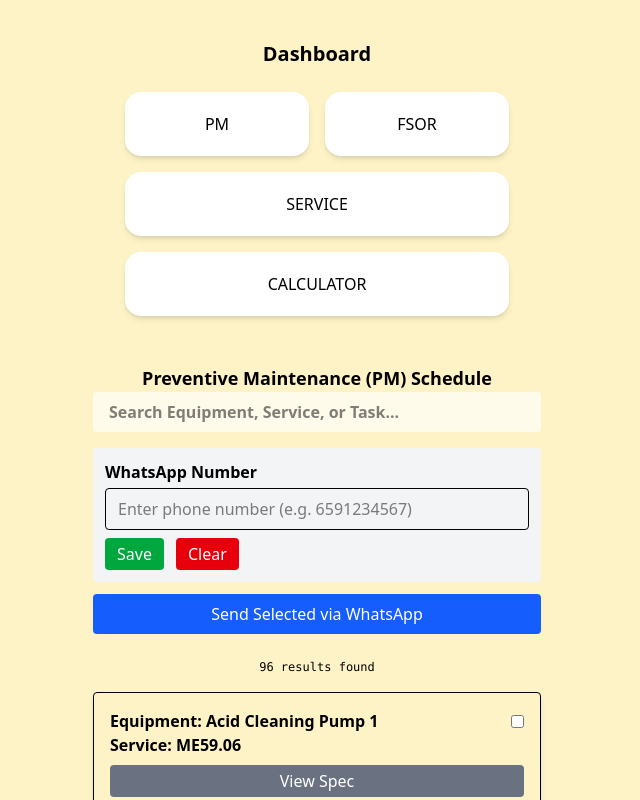
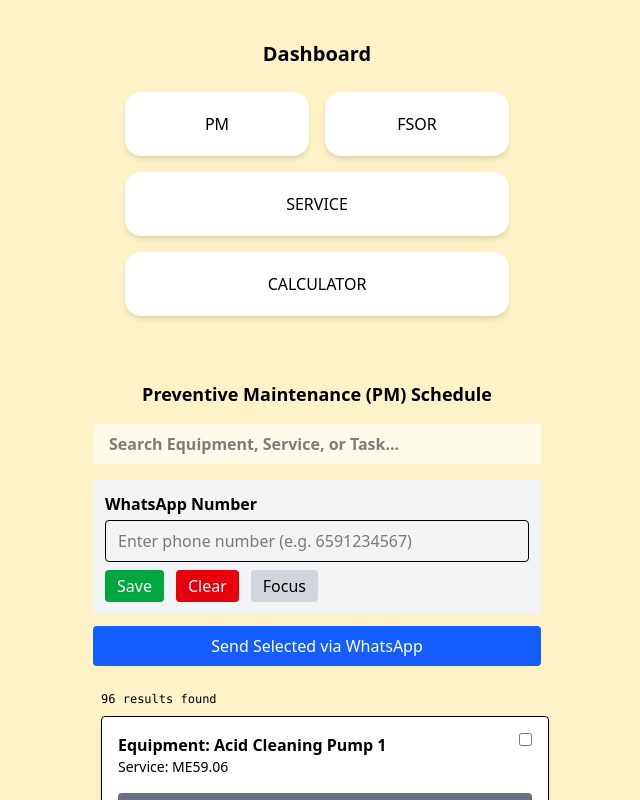
Before and after one commit to mabs-ceo/work-mech, a React (Vite) app: page /dashboard/pm in a window 1280 px wide. Shown: the top 800 px of the page, without its empty margins (323-963 px from the left). Built offline with nearby package versions, Linux system fonts and the light colour scheme.

Commit message:
changes made and optimised

```diff
--- a/src/App.jsx
+++ b/src/App.jsx
@@ -3,12 +3,13 @@ import { useState } from 'react'
 import './App.css'
 import {  BrowserRouter, Route, Routes } from 'react-router'
 import Dashboard from './Dashboard'
-import PM from './components/PM'
+
 import Home from './components/Screen/Home'
 import FSOR from './components/FSOR'
 
 import Service from './components/Service'
 import PumpCalSuite from './components/PumpCal'
+import MobilePm from './components/Screen/MobilePm'
 
 function App() {
   const [count, setCount] = useState(0)
@@ -19,7 +20,7 @@ function App() {
   <Routes>
   <Route path='/' element={<Home />} />
   <Route path={"dashboard"} element={<Dashboard />} >
-  <Route path={"pm"} element={<PM />} />
+  <Route path={"pm"} element={<MobilePm />} />
   <Route path={"fsor"} element={<FSOR />} />
   <Route path={"service"} element={<Service />} />
   <Route path={"cal"} element={<PumpCalSuite />} />
--- a/src/components/PM.jsx
+++ b/src/components/PM.jsx
@@ -1,44 +1,12 @@
 import React from 'react'
 
-import {getCurrentMonthEquipment} from '../functions/controllers/equipment.controller.js'
-import { useState } from 'react';
-import { useEffect } from 'react';
+
 import MobilePm from './Screen/MobilePm';
 
-import { filterservice } from '../functions/controllers/service.controller.js';
-
 export default function PM() {
-    const [data, setData] = useState(null);
-    const isMobile = window.innerWidth <= 768;
-    useEffect(() => {
-     const pmData = async () => {
-       const {pm ,spec} = await getCurrentMonthEquipment();
-       const data =  filterservice(spec);
-
-     const editedPM = pm.map(item => {
-        const serviceInfo = data.find(service => service['Service No'] === item['Svc Pkg']);
-        return {
-          ...item,
-          ServiceDetails: serviceInfo || {}
-        };
-      });
 
 
-       setData(editedPM);
-
-     };
-     pmData();
-      }, []);
-useEffect(() => {
-    const handleResize = () => {
-      window.location.reload();
-    };
-    window.addEventListener('resize', handleResize);
-    return () => {
-      window.removeEventListener('resize', handleResize);
-    };
-  }, [ isMobile]);
-  return <MobilePm data={data} />
+  return <MobilePm  />
 
 
 
--- a/src/components/Screen/MobilePm.jsx
+++ b/src/components/Screen/MobilePm.jsx
@@ -1,186 +1,367 @@
-import React, { useState, useEffect, useMemo } from "react";
+import React, { useCallback, useEffect, useMemo, useRef, useState } from "react";
+import { getCurrentMonthEquipment } from "../../functions/controllers/equipment.controller";
+import { filterservice } from "../../functions/controllers/service.controller";
 
-// ✅ Memoized phone input so it doesn't lose focus on re-renders
-const PhoneInput = React.memo(({ phoneNumber, setPhoneNumber }) => (
+// Small, accessible toast for non-blocking notifications
+const Toast = ({ message, onClose }) => {
+  useEffect(() => {
+    if (!message) return;
+    const id = setTimeout(onClose, 3500);
+    return () => clearTimeout(id);
+  }, [message, onClose]);
+
+  if (!message) return null;
+
+  return (
+    <div
+      role="status"
+      aria-live="polite"
+      className="fixed bottom-4 right-4 max-w-xs p-3 rounded shadow bg-white text-sm border"
+      style={{ zIndex: 9999 }}
+    >
+      {message}
+    </div>
+  );
+};
+
+// Memoized phone input with forwardRef so focus is preserved across re-renders
+const PhoneInput = React.memo(
+  React.forwardRef(function PhoneInput({ value, onChange, id }, ref) {
+    return (
       <input
-    type="tel" // ✅ ensures mobile keypad stays open
-    value={phoneNumber}
-    onChange={(e) => setPhoneNumber(e.target.value)}
+        id={id}
+        ref={ref}
+        inputMode="tel"
+        pattern="[0-9]*"
+        autoComplete="tel"
+        type="tel"
+        value={value}
+        onChange={onChange}
         className="w-full px-3 py-2 rounded border"
         placeholder="Enter phone number (e.g. 6591234567)"
-    onFocus={() => console.log("focused")}
-    onBlur={() => console.log("blurred")}
+        aria-label="WhatsApp phone number"
       />
-));
+    );
+  })
+);
 
-export default function MobilePm({ data }) {
+PhoneInput.displayName = "PhoneInput";
+
+// Helper to create a stable id for each item (fallback to index if necessary)
+const makeItemId = (item, idx) => {
+  const name = item?.["Equipment Name"] || "";
+  const pkg = item?.["Svc Pkg"] || "";
+  return `${name}||${pkg}||${idx}`;
+};
+
+export default function MobilePm() {
+  const [data, setData] = useState([]);
+  const [loading, setLoading] = useState(true);
+  const [error, setError] = useState("");
+
   const [searchTerm, setSearchTerm] = useState("");
-  const [selectedId, setSelectedId] = useState(null);
-  const [isExpand, setIsExpand] = useState(false);
-  const [selectedItems, setSelectedItems] = useState([]);
+  const [expandedId, setExpandedId] = useState(null);
+  const [selectedIds, setSelectedIds] = useState([]); // array of stable ids
   const [phoneNumber, setPhoneNumber] = useState("");
-  const [message, setMessage] = useState("");
+  const [toastMessage, setToastMessage] = useState("");
 
-  // Load saved phone
+  const phoneRef = useRef(null);
+  const isMountedRef = useRef(true);
+
+  // detect mobile width reactively (no reload)
+  const [isMobile, setIsMobile] = useState(() =>
+    typeof window !== "undefined" ? window.innerWidth <= 768 : false
+  );
+
   useEffect(() => {
+    isMountedRef.current = true;
+    return () => {
+      isMountedRef.current = false;
+    };
+  }, []);
+
+  useEffect(() => {
+    const onResize = () => {
+      setIsMobile(window.innerWidth <= 768);
+    };
+    window.addEventListener("resize", onResize);
+    return () => window.removeEventListener("resize", onResize);
+  }, []);
+
+  // Load saved phone from localStorage once
+  useEffect(() => {
+    try {
       const saved = localStorage.getItem("pm_phone");
       if (saved) setPhoneNumber(saved);
+    } catch (err) {
+      // ignore localStorage errors silently
+      // but surface small toast for the user
+      setToastMessage("Could not read saved phone");
+    }
   }, []);
 
-  const savePhone = () => {
-    if (phoneNumber.trim()) {
-      localStorage.setItem("pm_phone", phoneNumber);
-      setMessage("✅ Phone saved!");
-    } else {
-      setMessage("⚠️ Enter a valid phone number");
+  // Fetch and prepare data
+  useEffect(() => {
+    let cancelled = false;
+
+    const load = async () => {
+      setLoading(true);
+      setError("");
+      try {
+        const { pm = [], spec } = (await getCurrentMonthEquipment()) || {};
+        const services = Array.isArray(spec) ? filterservice(spec) : [];
+
+        const editedPM = Array.isArray(pm)
+          ? pm.map((item) => {
+              const serviceInfo = services.find(
+                (s) => s?.["Service No"] === item?.["Svc Pkg"]
+              );
+              return {
+                ...item,
+                ServiceDetails: serviceInfo || {},
+              };
+            })
+          : [];
+
+        if (!cancelled && isMountedRef.current) {
+          setData(editedPM);
+        }
+      } catch (err) {
+        console.error("Failed to load PM data", err);
+        if (!cancelled && isMountedRef.current) setError("Failed to load data");
+      } finally {
+        if (!cancelled && isMountedRef.current) setLoading(false);
       }
     };
 
-  const clearPhone = () => {
-    localStorage.removeItem("pm_phone");
-    setPhoneNumber("");
-    setMessage("ℹ️ Phone cleared");
+    load();
+
+    return () => {
+      cancelled = true;
     };
+  }, []);
 
-  const sendWhatsApp = () => {
-    if (!phoneNumber.trim()) {
-      setMessage("⚠️ Enter phone number");
+  // Create item map and stable ids so selection uses ids instead of object references
+  const itemsWithIds = useMemo(() => {
+    return data.map((item, idx) => ({ id: makeItemId(item, idx), item }));
+  }, [data]);
+
+  const itemsById = useMemo(() => {
+    const map = new Map();
+    itemsWithIds.forEach(({ id, item }) => map.set(id, item));
+    return map;
+  }, [itemsWithIds]);
+
+  // Filtered data (search) - memoized
+  const filtered = useMemo(() => {
+    const term = searchTerm.trim().toLowerCase();
+    if (!term) return itemsWithIds;
+
+    return itemsWithIds.filter(({ id, item }) => {
+      const name = (item["Equipment Name"] || "").toLowerCase();
+      const pkg = (item["Svc Pkg"] || "").toLowerCase();
+      const details = item.ServiceDetails || {};
+      const keys = Object.keys(details);
+      const tasks = keys[1] && Array.isArray(details[keys[1]]) ? details[keys[1]] : [];
+
+      const taskMatch = tasks.some((t) => String(t).toLowerCase().includes(term));
+      return name.includes(term) || pkg.includes(term) || taskMatch;
+    });
+  }, [itemsWithIds, searchTerm]);
+
+  // Selection: toggle id
+  const toggleSelect = useCallback((id) => {
+    setSelectedIds((prev) => {
+      const found = prev.includes(id);
+      if (found) return prev.filter((x) => x !== id);
+      return [...prev, id];
+    });
+  }, []);
+
+  // Save/clear phone handlers
+  const savePhone = useCallback(() => {
+    const trimmed = phoneNumber.trim();
+    if (!/^[0-9]{6,15}$/.test(trimmed)) {
+      setToastMessage("Please enter a valid phone number (digits only)");
       return;
     }
-    if (selectedItems.length === 0) {
-      setMessage("⚠️ Select items first");
+    try {
+      localStorage.setItem("pm_phone", trimmed);
+      setToastMessage("Phone saved");
+    } catch (err) {
+      console.error("Failed to save phone", err);
+      setToastMessage("Failed to save phone");
+    }
+  }, [phoneNumber]);
+
+  const clearPhone = useCallback(() => {
+    try {
+      localStorage.removeItem("pm_phone");
+    } catch (err) {
+      // ignore
+    }
+    setPhoneNumber("");
+    setToastMessage("Phone cleared");
+    phoneRef.current?.focus();
+  }, []);
+
+  // Send WhatsApp message
+  const sendWhatsApp = useCallback(() => {
+    const trimmed = phoneNumber.trim();
+    if (!/^[0-9]{6,15}$/.test(trimmed)) {
+      setToastMessage("Enter a valid phone number before sending");
+      phoneRef.current?.focus();
       return;
     }
 
-    const msg = selectedItems
-      .map((i, n) => `${n + 1}. ${i["Equipment Name"]} - ${i["Svc Pkg"]}`)
-      .join("\n");
+    if (selectedIds.length === 0) {
+      setToastMessage("Select at least one item to send");
+      return;
+    }
 
-    window.open(
-      `https://wa.me/${phoneNumber}?text=${encodeURIComponent(msg)}`,
-      "_blank"
+    const lines = selectedIds.map((id, i) => {
+      const item = itemsById.get(id);
+      const name = item?.["Equipment Name"] || "(unknown)";
+      const pkg = item?.["Svc Pkg"] || "(unknown)";
+      return `${i + 1}. ${name} - ${pkg}`;
+    });
+
+    const msg = lines.join("\\n");
+    const url = `https://wa.me/${trimmed}?text=${encodeURIComponent(msg)}`;
+
+    // open in new tab
+    try {
+      window.open(url, "_blank", "noopener,noreferrer");
+      setToastMessage("Opening WhatsApp...");
+    } catch (err) {
+      console.error("Failed to open WhatsApp", err);
+      setToastMessage("Unable to open WhatsApp");
+    }
+  }, [phoneNumber, selectedIds, itemsById]);
+
+  const dismissToast = useCallback(() => setToastMessage(""), []);
+
+  // Render helpers
+  const handleExpand = useCallback((id) => {
+    setExpandedId((prev) => (prev === id ? null : id));
+  }, []);
+
+  if (loading) {
+    return (
+      <div className="p-4">Loading...</div>
     );
-  };
+  }
 
-  // Filtered data safely
-  const filteredData = useMemo(() => {
-    if (!Array.isArray(data)) return [];
-
-    return data.filter((item) => {
-      const term = searchTerm.toLowerCase();
-      const name = item["Equipment Name"]?.toLowerCase() || "";
-      const pkg = item["Svc Pkg"]?.toLowerCase() || "";
-      const details = item.ServiceDetails || {};
-      const keys = Object.keys(details);
-      const tasks =
-        keys[1] && Array.isArray(details[keys[1]]) ? details[keys[1]] : [];
-
-      const taskMatch = tasks.some((t) => t.toLowerCase().includes(term));
-      return name.includes(term) || pkg.includes(term) || taskMatch;
-    });
-  }, [data, searchTerm]);
-
-  const toggleSelectItem = (item) => {
-    setSelectedItems((prev) =>
-      prev.includes(item) ? prev.filter((x) => x !== item) : [...prev, item]
+  if (error) {
+    return (
+      <div className="p-4 text-red-600">{error}</div>
     );
-  };
+  }
 
   return (
-    <div className="flex flex-col items-center max-w-[750px] mx-auto min-h-screen">
-      <h1 className="font-bold text-lg mt-2">
-        Preventive Maintenance (PM) Schedule
-      </h1>
+    <div className="flex flex-col items-center max-w-[750px] mx-auto min-h-screen p-4">
+      <h1 className="font-bold text-lg mt-2">Preventive Maintenance (PM) Schedule</h1>
 
-      {/* --- HEADER SECTION --- */}
-      <div className="w-full max-w-md">
-        {/* Search input */}
+      <div className="w-full max-w-md mt-4">
+        <label htmlFor="pm-search" className="sr-only">
+          Search equipment, service or task
+        </label>
         <input
+          id="pm-search"
           value={searchTerm}
           onChange={(e) => setSearchTerm(e.target.value)}
           className="font-bold mb-4 w-full bg-amber-50 px-4 py-2 rounded"
           placeholder="Search Equipment, Service, or Task..."
+          aria-label="Search equipment, service or task"
         />
 
-        {/* Phone number */}
         <div className="bg-gray-100 p-3 rounded mb-3">
-          <p className="font-semibold mb-1">WhatsApp Number</p>
+          <label htmlFor="pm-phone" className="font-semibold mb-1 block">
+            WhatsApp Number
+          </label>
+
           <PhoneInput
-            phoneNumber={phoneNumber}
-            setPhoneNumber={setPhoneNumber}
+            id="pm-phone"
+            ref={phoneRef}
+            value={phoneNumber}
+            onChange={(e) => setPhoneNumber(e.target.value)}
           />
+
           <div className="flex gap-3 mt-2">
             <button
               onClick={savePhone}
               className="bg-green-600 text-white px-3 py-1 rounded"
+              aria-label="Save phone number"
             >
               Save
             </button>
             <button
               onClick={clearPhone}
               className="bg-red-600 text-white px-3 py-1 rounded"
+              aria-label="Clear phone number"
             >
               Clear
             </button>
+            <button
+              onClick={() => phoneRef.current?.focus()}
+              className="bg-gray-300 text-black px-3 py-1 rounded"
+              aria-label="Focus phone input"
+            >
+              Focus
+            </button>
           </div>
-          {message && (
-            <p className="text-sm mt-2 text-blue-700 font-medium">{message}</p>
-          )}
         </div>
 
-        {/* WhatsApp send button */}
         <button
           onClick={sendWhatsApp}
           className="bg-blue-600 text-white px-4 py-2 rounded w-full mb-4"
+          aria-label="Send selected items via WhatsApp"
         >
           Send Selected via WhatsApp
         </button>
+
+        <p className="font-mono text-[12px] m-2">{filtered.length} results found</p>
+
+        {filtered.map(({ id, item }, index) => {
+          const details = item.ServiceDetails || {};
+          const keys = Object.keys(details);
+          const tasks = keys[1] && Array.isArray(details[keys[1]]) ? details[keys[1]] : [];
+          const isSelected = selectedIds.includes(id);
+
+          return (
+            <article
+              key={id}
+              className={`border p-4 m-2 rounded shadow-md w-full max-w-md ${isSelected ? "bg-green-50 border-green-600" : "bg-white"}`}
+            >
+              <div className="flex justify-between items-start">
+                <div>
+                  <h2 className="font-semibold">Equipment: {item["Equipment Name"]}</h2>
+                  <p className="text-sm">Service: {item["Svc Pkg"]}</p>
                 </div>
 
-      <p className="font-mono text-[12px] m-2">{filteredData.length} results found</p>
-
-      {/* --- LIST SECTION --- */}
-      {filteredData.map((item, index) => {
-        const details = item.ServiceDetails || {};
-        const keys = Object.keys(details);
-        const tasks =
-          keys[1] && Array.isArray(details[keys[1]]) ? details[keys[1]] : [];
-        const isSelected = selectedItems.includes(item);
-
-        return (
-          <div
-            key={index}
-            className={`border p-4 m-2 rounded shadow-md w-full max-w-md ${
-              isSelected ? "bg-green-50 border-green-600" : ""
-            }`}
-          >
-            {/* Top row */}
-            <div className="flex justify-between items-center">
-              <h2 className="font-semibold">
-                Equipment: {item["Equipment Name"]}
-              </h2>
+                <div className="flex flex-col items-end gap-2">
+                  <label className="flex items-center gap-2">
                     <input
                       type="checkbox"
                       checked={isSelected}
-                onChange={() => toggleSelectItem(item)}
+                      onChange={() => toggleSelect(id)}
+                      aria-checked={isSelected}
+                      aria-label={`Select ${item["Equipment Name"]} service ${item["Svc Pkg"]}`}
                     />
+                  </label>
+                </div>
               </div>
 
-            <h2 className="font-semibold">Service: {item["Svc Pkg"]}</h2>
+              <div className="mt-2">
+                <button
+                  onClick={() => handleExpand(id)}
+                  className="w-full bg-gray-500 text-white text-center py-1 rounded mt-2 cursor-pointer"
+                  aria-expanded={expandedId === id}
+                >
+                  {expandedId === id ? "Hide Spec" : "View Spec"}
+                </button>
 
-            {/* Expand button */}
-            <div
-              onClick={() => {
-                setIsExpand(index === selectedId ? !isExpand : true);
-                setSelectedId(index);
-              }}
-              className="w-full bg-gray-500 text-white text-center py-1 rounded mt-2 cursor-pointer"
-            >
-              {isExpand && selectedId === index ? "Hide Spec" : "View Spec"}
-            </div>
-
-            {/* Task list */}
-            {isExpand && selectedId === index && tasks.length > 0 && (
+                {expandedId === id && tasks.length > 0 && (
                   <ul className="ml-4 list-disc mt-2">
                     {tasks.map((task, i) => (
                       <li key={i}>{task}</li>
@@ -188,8 +369,12 @@ export default function MobilePm({ data }) {
                   </ul>
                 )}
               </div>
+            </article>
           );
         })}
       </div>
+
+      <Toast message={toastMessage} onClose={dismissToast} />
+    </div>
   );
 }
```
Lines whose indentation alone changed are shown as unchanged.
